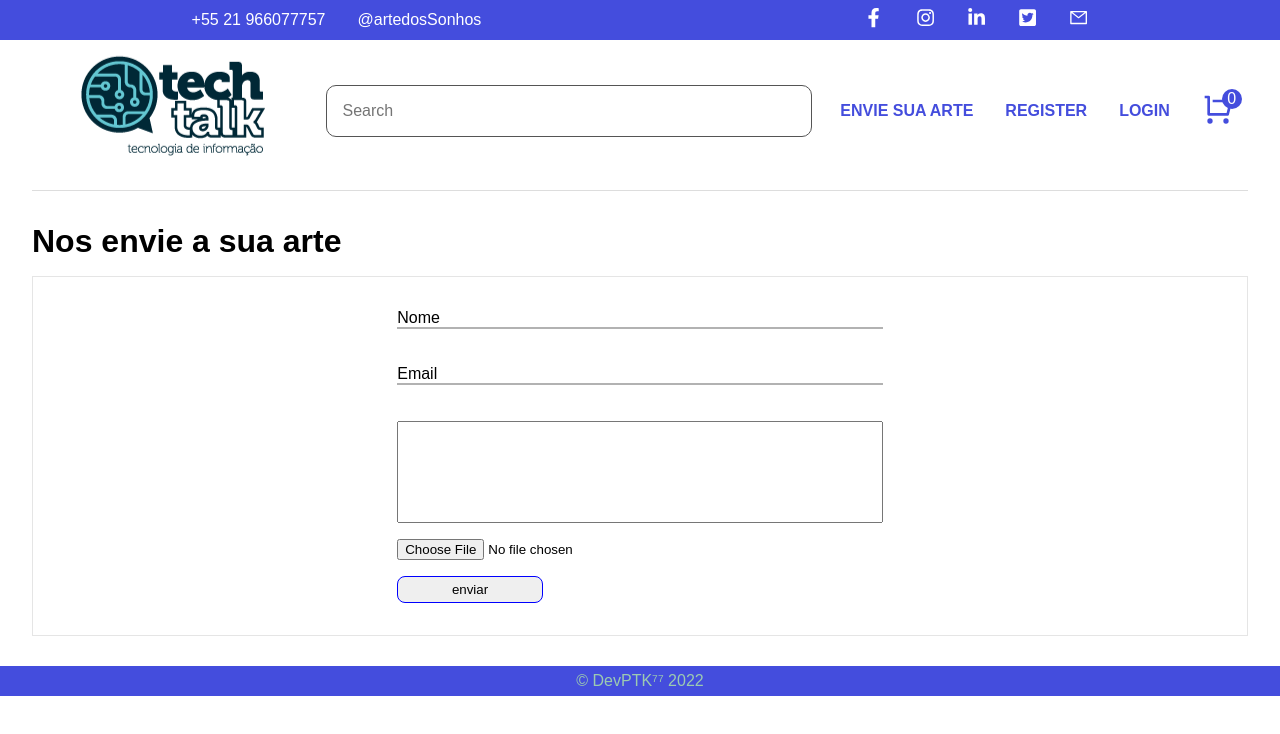
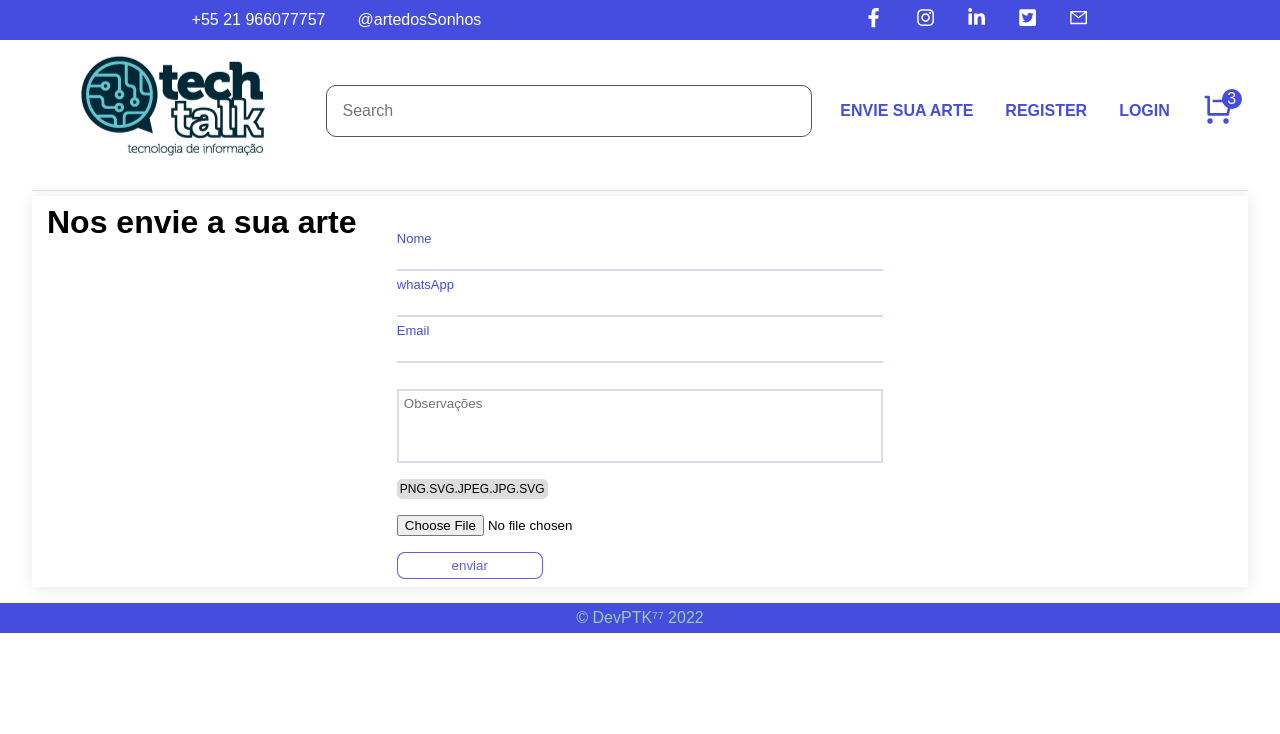
Before and after one commit to setxpro/mini--e-commerce, a React (Create React App) app: page /contact in a window 1280 px wide. Shown: the top 734 px of the page. Built offline with nearby package versions, Linux system fonts and the light colour scheme.

Commit message:
interface-form-inputs

```diff
--- a/package.json
+++ b/package.json
@@ -9,6 +9,7 @@
     "react": "^18.0.0",
     "react-dom": "^18.0.0",
     "react-icons": "^4.3.1",
+    "react-input-mask": "^2.0.4",
     "react-router-dom": "^6.3.0",
     "react-scripts": "5.0.0",
     "styled-components": "^5.3.5",
--- a/src/Components/Button/index.js
+++ b/src/Components/Button/index.js
@@ -1,10 +1,10 @@
 import React from 'react';
 
-// import { Container } from './styles';
+import { BTN } from './styles';
 
 function Button(props) {
   return (
-      <button>{props.name}</button>
+      <BTN>{props.name}</BTN>
   );
 }
 
--- a/src/Components/Button/styles.js
+++ b/src/Components/Button/styles.js
@@ -0,0 +1,20 @@
+import styled from 'styled-components';
+
+export const BTN = styled.button`
+    width: 30%;
+    padding: 5px 0;
+    border-radius: 8px;
+    border: 0;
+    cursor: pointer;
+
+    border: 1px solid #44DD;
+    background-color: #fff;
+    color: #44DD;
+
+    transition: all 1s ease;
+
+   &:hover {
+    background: #44DD;
+    color: #fff;
+   }
+`;
--- a/src/Components/FilterNav/index.js
+++ b/src/Components/FilterNav/index.js
@@ -1,4 +1,4 @@
-import React, { useContext } from 'react';
+import React, { useContext, useEffect, useState } from 'react';
 
 import * as C from './styles';
 import * as Icon from './styles';
@@ -6,10 +6,15 @@ import logo from '../../image/logo.png';
 import { Link } from 'react-router-dom';
 import { Layout } from '../../Styles/Layout/styles';
 import { FilterContext } from '../../Context/FilterContext';
+import { Cart } from '../../data/Carrinho';
 
 function FilterNav() {
 
   const { setFilterProduct } = useContext(FilterContext);
+
+  const [countProduct, setCountProduct] = useState();
+
+  useEffect(() => setCountProduct(Cart.length), [Cart]);
 
   return (
       <Layout>
@@ -27,7 +32,7 @@ function FilterNav() {
             <Link to="/login">LOGIN</Link>
             <div className='store-length'>
                 <Link to="/cart"><Icon.Cart/></Link>
-                <span>0</span>
+                <span>{countProduct}</span>
             </div>
           </C.AreaRegister>
       </C.Container>
--- a/src/Styles/GlobalStyle.js
+++ b/src/Styles/GlobalStyle.js
@@ -8,4 +8,11 @@ export default createGlobalStyle`
         box-sizing: border-box;
         font-family: 'Josefin Sans', sans-serif;
     }
+
+    ::-webkit-scrollbar {
+        width: 4px;
+    }
+    ::-webkit-scrollbar-thumb {
+        background: rgba(77, 77, 155, 0.3);
+    }
 `;
--- /dev/null
+++ b/src/data/Carrinho.js
@@ -0,0 +1,5 @@
+export const Cart = [
+    {id_cart: 1, product: 'Caneca Dev', qts: 5 , status: '', description: 'Loren inpsun Dollor ammet value.Loren inpsun Dollor ammet value.Loren inpsun Dollor ammet value.', price: 50.99},
+    {id_cart: 2, product: 'Caneca Dev', qts: 5 , status: '', description: 'Loren inpsun Dollor ammet value.Loren inpsun Dollor ammet value.Loren inpsun Dollor ammet value.', price: 50.99},
+    {id_cart: 3, product: 'Caneca Dev', qts: 5 , status: '', description: 'Loren inpsun Dollor ammet value.Loren inpsun Dollor ammet value.Loren inpsun Dollor ammet value.', price: 50.99},
+]
--- a/src/screens/Contact/index.js
+++ b/src/screens/Contact/index.js
@@ -1,29 +1,66 @@
-import React from 'react';
+import React, { useEffect, useState } from 'react';
 import Button from '../../Components/Button';
+import InputMask from 'react-input-mask';
 
 import * as C from './styles';
 
 function Contact() {
-  return (
 
-      <>
+    const [name, setName] = useState('');
+    const [wapp, setWapp] = useState('');
+    const [email, setEmail] = useState('');
+    const [message, setMessage] = useState('');
+    const [upload, setUpload] = useState(false);
+
+
+    return (
+        <C.Container>
       <h1>Nos envie a sua arte</h1>
-        <C.Container>
             <form>
                 <div className='form-group'>
-                    <input type="text" name='name'/>
-                    <label>Nome</label>
+                    <input
+                        type="text"
+                        name='name'
+                        value={name}
+                        onChange={e => setName(e.target.value)}
+
+                    />
+                    <label mode={name} >Nome</label>
                 </div>
                 <div className='form-group'>
-                    <input type="email" name='email'/>
+                    <InputMask
+                        mask="(99)99999-9999"
+                        name='cel'
+                        value={wapp}
+                        onChange={e => setWapp(e.target.value)}
+                    />
+                    <label>whatsApp</label>
+                </div>
+                <div className='form-group'>
+                    <input
+                        type="email"
+                        name='email'
+                        value={email}
+                        onChange={e => setEmail(e.target.value)}
+                    />
                     <label>Email</label>
                 </div>
-                    <textarea type="text" name='message' rows={6} cols={50}></textarea>
-                    <input type="file" name="arte"/>
+                    <textarea
+                    type="text"
+                    name='message'
+                    value={message}
+                    onChange={e => setMessage(e.target.value)}
+                    rows={4}
+                    cols={50}
+                    placeholder="Observações"></textarea>
+                    <label for="arte"><p>PNG.SVG.JPEG.JPG.SVG</p></label>
+                    <input
+                        type="file"
+                        name="arte"
+                    />
                 <Button name="enviar"/>
             </form>
         </C.Container>
-      </>
   );
 }
 
--- a/src/screens/Contact/styles.js
+++ b/src/screens/Contact/styles.js
@@ -1,21 +1,25 @@
 import styled from 'styled-components';
 
 export const Container = styled.div`
-    border: 1px solid rgba(0,0,0,0.1);
-    padding: 2rem 0;
-    margin-bottom: 1.9rem;
-    margin-top: 1rem;
+    box-shadow: 1px 1px 15px rgba(0,0,0,0.1);
+    padding: .5rem 0;
+    margin-bottom: 1rem;
+    margin-top: -27px;
+
+    h1 {
+        padding: 0 15px;
+    }
     form {
         width: 40%;
         margin: auto;
         display: flex;
         flex-direction: column;
+        margin-top: 10px;
         gap: 1rem;
 
         .form-group {
             display: flex;
             flex-direction: column;
-            margin-bottom: 10px;
 
             input {
                 padding: 0;
@@ -23,12 +27,13 @@ export const Container = styled.div`
                 border-left: none;
                 border-right: none;
                 border-top: none;
-                border-bottom: 2px solid rgba(0,0,0,0.3);
+                border-bottom: 2px solid rgba(77,77,155,0.2);
                 outline: none;
                 background-color: transparent;
                 font-size: 1rem;
 
-                &:focus ~ label {
+                &:focus ~ label,
+                &:valid ~ label {
                     margin-top: -30px;
                     font-size: 13px;
                     color: #444DDD;
@@ -44,22 +49,28 @@ export const Container = styled.div`
                 pointer-events: none;
                 background-color: transparent;
                 transition: .5s;
+                color: rgba(77,77,155,0.8);
             }
 
+        }
+
+        label {
+            display: flex;
+            p {
+                border: 1px solid #DDD;
+                padding: 2px;
+                background-color: #DDD;
+                border-radius: 5px;
+                font-size: 12px;
+            }
         }
 
         textarea {
             resize: none;
             padding: 5px;
             outline: none;
-        }
 
-        button {
-            width: 30%;
-            padding: 5px 0;
-            border-radius: 8px;
-            border: 1px solid blue;
-            cursor: pointer;
+            border: 2px solid rgba(77,77,155,0.2);
         }
 
     }
```
Also changed, not shown: 2 other files (tests, documents, lock files or other folders).
